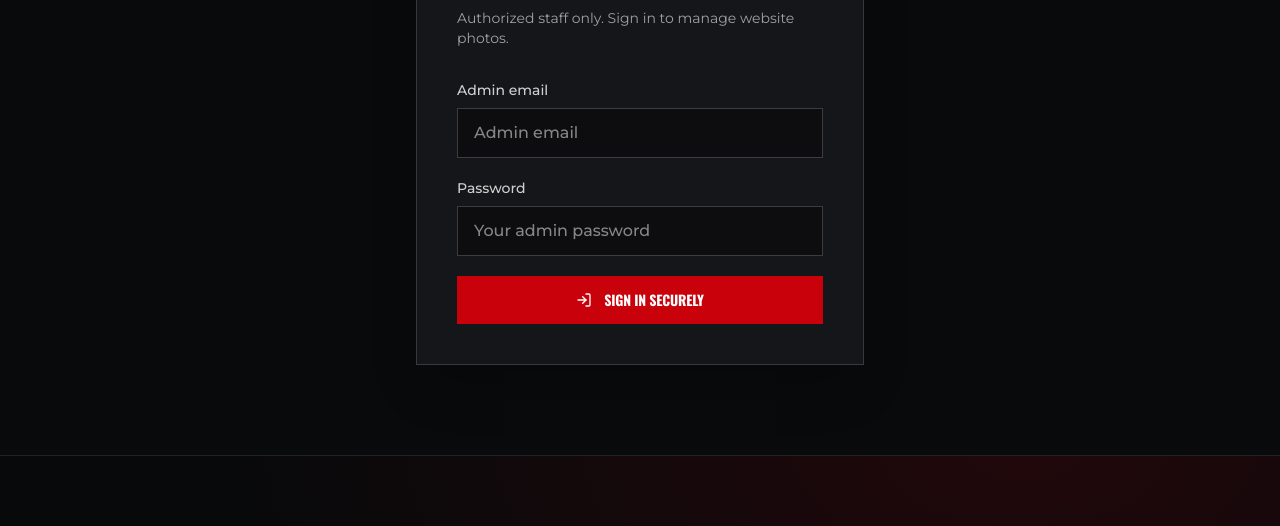
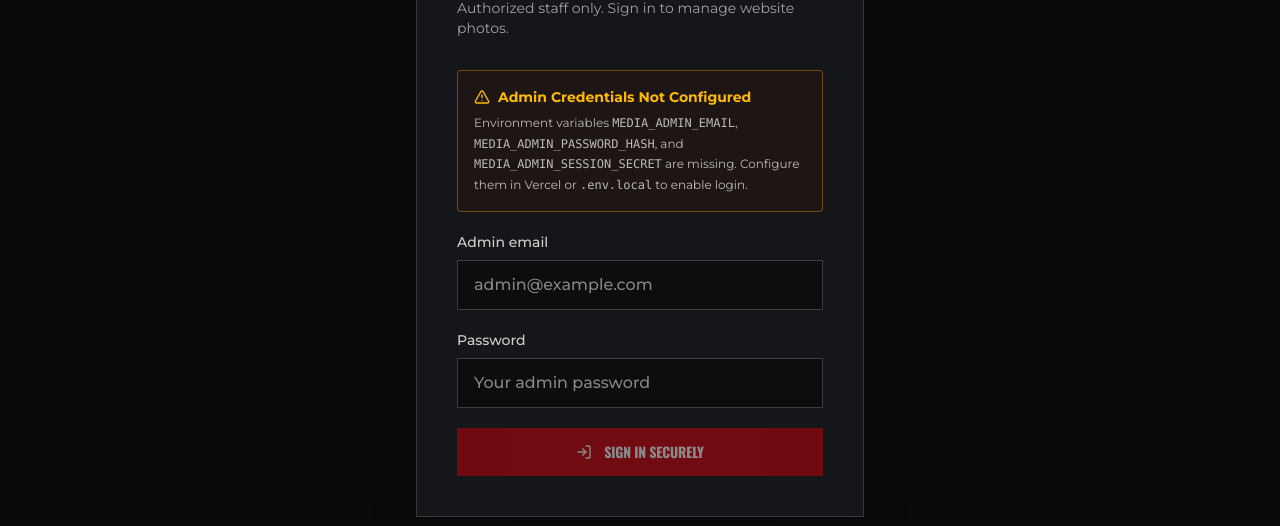
Before and after one commit to SaileshSingh1806/armour-gym, a Next.js app: page /admin/login in a window 1280 px wide. Shown: the part 265-791 px from the top of the page. Built offline with nearby package versions, Linux system fonts and the light colour scheme; no server answers.

Commit message:
Surface admin configuration status clearly on login page and add CLI argument support to setup script

```diff
--- a/scripts/setup-media-admin.mjs
+++ b/scripts/setup-media-admin.mjs
@@ -2,13 +2,22 @@ import { randomBytes, scryptSync } from "node:crypto";
 import process from "node:process";
 
 /**
- * Run locally with Node 22: node scripts/setup-media-admin.mjs
- * Password is entered without echo and never stored in project files.
+ * Run locally with Node 22:
+ * Interactive: node scripts/setup-media-admin.mjs
+ * Or with argument: node scripts/setup-media-admin.mjs "YourStrongPassword123"
+ *
+ * Password is never committed or stored in git.
  * Paste ONLY the generated hash and session secret into Vercel env settings.
  */
 async function hiddenPassword() {
+  if (process.argv[2]) {
+    const password = process.argv[2];
+    if (password.length < 12) throw new Error("Password must be at least 12 characters long.");
+    return password;
+  }
+
   if (!process.stdin.isTTY || !process.stdin.setRawMode) {
-    throw new Error("Run this command in an interactive local terminal.");
+    throw new Error("Run this command in an interactive local terminal, or pass the password as an argument: node scripts/setup-media-admin.mjs \"YourPassword123\"");
   }
   process.stdout.write("Choose a strong admin password (12+ characters): ");
   process.stdin.setRawMode(true);
--- a/src/app/admin/login/page.tsx
+++ b/src/app/admin/login/page.tsx
@@ -1,5 +1,5 @@
 import { redirect } from "next/navigation";
-import { isMediaAdmin } from "@/lib/media-auth";
+import { isMediaAdmin, adminConfigured } from "@/lib/media-auth";
 import AdminLoginForm from "@/components/admin/AdminLoginForm";
 
 export const metadata = { title: "Admin Login | ARMOUR Media Manager", robots: { index: false, follow: false } };
@@ -7,13 +7,14 @@ export const dynamic = "force-dynamic";
 
 export default async function AdminLoginPage() {
   if (await isMediaAdmin()) redirect("/admin/media");
+  const configured = adminConfigured();
   return (
     <main className="flex min-h-[90vh] items-center justify-center bg-[#090A0C] px-4 pb-20 pt-32 text-white">
       <div className="w-full max-w-md border border-white/15 bg-[#151619] p-7 shadow-2xl sm:p-10">
         <span className="font-oswald text-xs font-bold uppercase tracking-[0.25em] text-[#FF858A]">ARMOUR 24-7 GYM</span>
         <h1 className="mt-4 font-oswald text-4xl font-bold uppercase text-white">Media Manager</h1>
         <p className="mt-3 text-sm text-white/60">Authorized staff only. Sign in to manage website photos.</p>
-        <AdminLoginForm />
+        <AdminLoginForm isConfigured={configured} />
       </div>
     </main>
   );
--- a/src/components/admin/AdminLoginForm.tsx
+++ b/src/components/admin/AdminLoginForm.tsx
@@ -2,9 +2,9 @@
 
 import { useState, type FormEvent } from "react";
 import { useRouter } from "next/navigation";
-import { LockKeyhole, LogIn } from "lucide-react";
+import { LockKeyhole, LogIn, AlertTriangle } from "lucide-react";
 
-export default function AdminLoginForm() {
+export default function AdminLoginForm({ isConfigured = true }: { isConfigured?: boolean }) {
   const router = useRouter();
   const [email, setEmail] = useState("");
   const [password, setPassword] = useState("");
@@ -35,13 +35,24 @@ export default function AdminLoginForm() {
 
   return (
     <form onSubmit={login} className="mt-8 space-y-5">
+      {!isConfigured && (
+        <div className="border border-amber-500/40 bg-amber-950/20 p-4 rounded-sm text-sm text-amber-200 space-y-1.5">
+          <div className="flex items-center gap-2 font-bold text-amber-400">
+            <AlertTriangle className="size-4 shrink-0" />
+            <span>Admin Credentials Not Configured</span>
+          </div>
+          <p className="text-xs text-white/70 leading-relaxed">
+            Environment variables <code>MEDIA_ADMIN_EMAIL</code>, <code>MEDIA_ADMIN_PASSWORD_HASH</code>, and <code>MEDIA_ADMIN_SESSION_SECRET</code> are missing. Configure them in Vercel or <code>.env.local</code> to enable login.
+          </p>
+        </div>
+      )}
       <label className="block text-sm font-medium text-white/80">
         Admin email
         <input
           type="email" required autoComplete="username" value={email}
           onChange={(event) => setEmail(event.target.value)}
           className="mt-2 w-full border border-white/20 bg-black/40 px-4 py-3 text-base text-white outline-none focus:border-[#FF858A]"
-          placeholder="Admin email"
+          placeholder="admin@example.com"
         />
       </label>
       <label className="block text-sm font-medium text-white/80">
@@ -55,8 +66,8 @@ export default function AdminLoginForm() {
       </label>
       {error && <p role="alert" className="text-sm text-[#FF9CA2]">{error}</p>}
       <button
-        type="submit" disabled={busy}
-        className="flex min-h-12 w-full items-center justify-center gap-3 bg-[#C8010A] px-5 py-3 font-oswald text-sm font-bold uppercase tracking-wider text-white hover:bg-[#AE0E16] disabled:opacity-60"
+        type="submit" disabled={busy || !isConfigured}
+        className="flex min-h-12 w-full items-center justify-center gap-3 bg-[#C8010A] px-5 py-3 font-oswald text-sm font-bold uppercase tracking-wider text-white hover:bg-[#AE0E16] disabled:opacity-50 disabled:cursor-not-allowed cursor-pointer"
       >
         {busy ? <LockKeyhole className="size-4" /> : <LogIn className="size-4" />}
         {busy ? "Signing in…" : "Sign in securely"}
```
